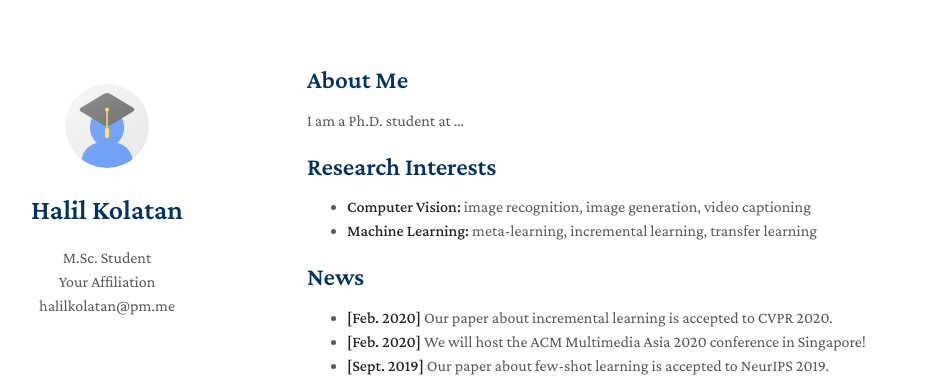
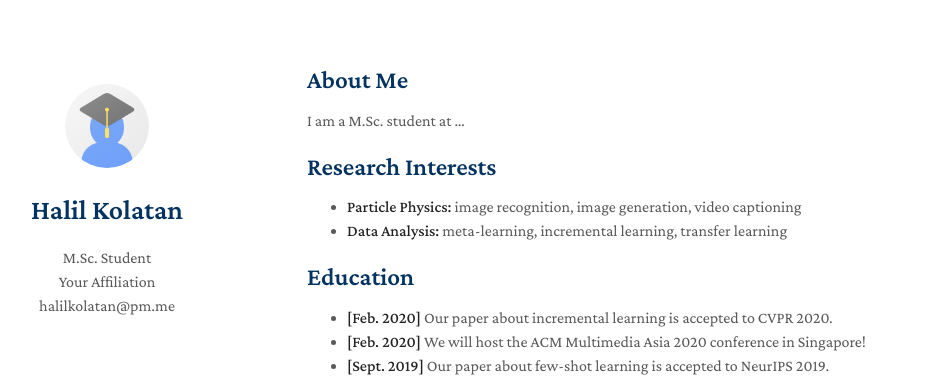
Before and after one commit to Sw4yter/sw4yter.github.io, a Jekyll site: the page built from index.md, in a window 1280 px wide and 997 px high. Shown: the top 377 px of the window, without its empty margins (163-1108 px from the left). Built offline with Jekyll 4.4.1, drawn with Linux system fonts in a browser that asks for light colours; nearby versions of some CDN libraries; a style sheet for code colours, icons or effects is not loaded; our own code applies the rules of GitHub Pages for plain Markdown files.

Commit message:
Update index.md

```diff
--- a/index.md
+++ b/index.md
@@ -4,14 +4,14 @@ layout: homepage
 
 ## About Me
 
-I am a Ph.D. student at ...
+I am a M.Sc. student at ...
 
 ## Research Interests
 
-- **Computer Vision:** image recognition, image generation, video captioning
-- **Machine Learning:** meta-learning, incremental learning, transfer learning
+- **Particle Physics:** image recognition, image generation, video captioning
+- **Data Analysis:** meta-learning, incremental learning, transfer learning
 
-## News
+## Education
 
 - **[Feb. 2020]** Our paper about incremental learning is accepted to CVPR 2020.
 - **[Feb. 2020]** We will host the ACM Multimedia Asia 2020 conference in Singapore!
```
